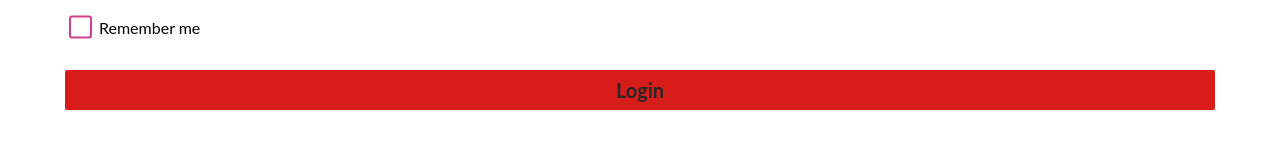
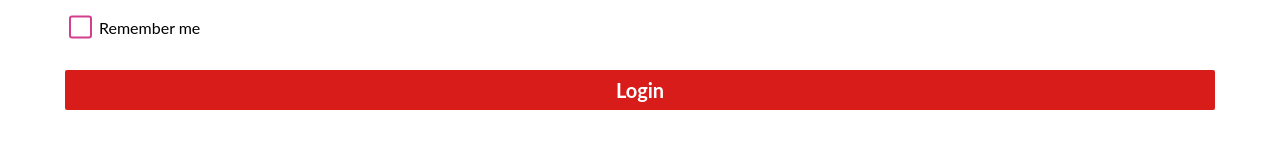
Before and after one commit to navisantos/myNewApp, a website: page public/index.html in a window 1280 px wide. Shown: the part 354-514 px from the top of the page. Drawn offline with nearby package versions, Linux system fonts and the light colour scheme.

Commit message:
Update main.css

```diff
--- a/public/styles/login/main.css
+++ b/public/styles/login/main.css
@@ -406,7 +406,7 @@ iframe {
   font-family: 'Lato';
   font-size: 20px;
   line-height: 1.5;
-  color: #272727;
+  color: white;
   font-weight: bold;
   width: 100%;
   height: 40px;
```
